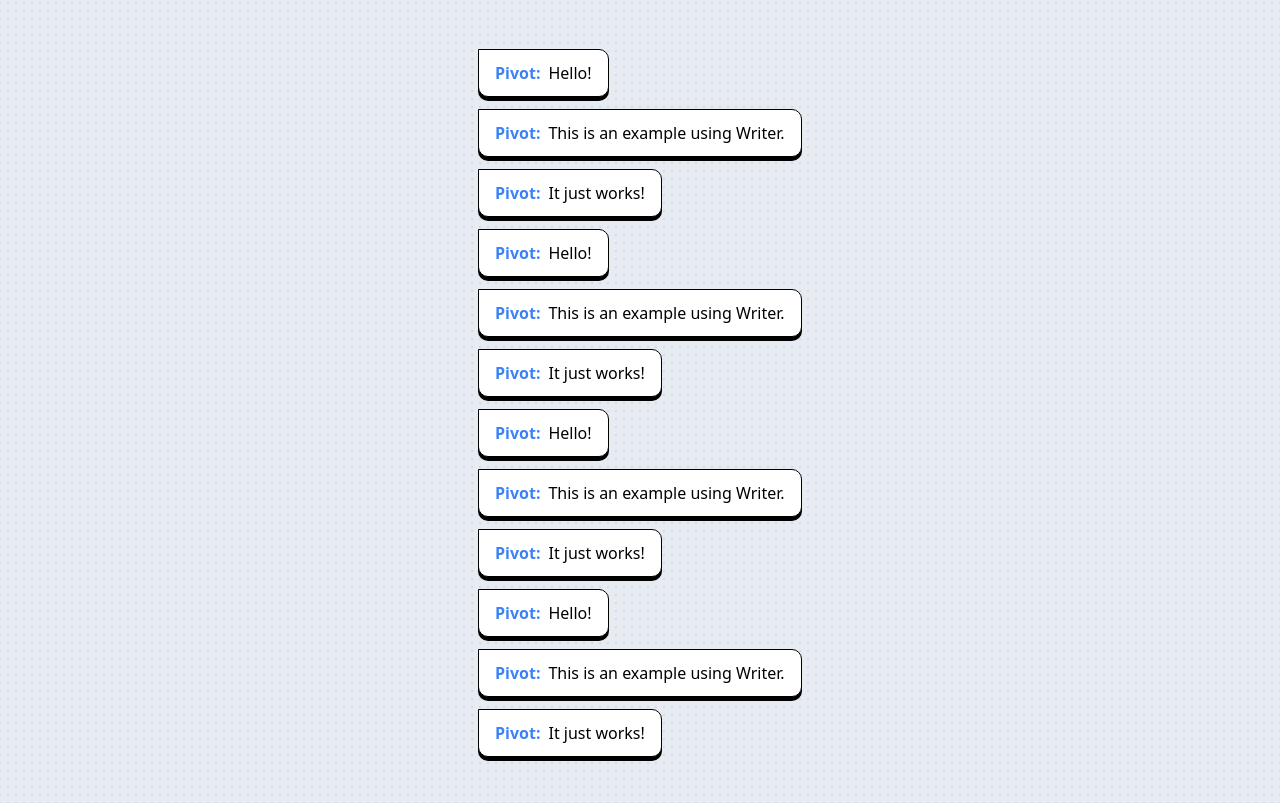
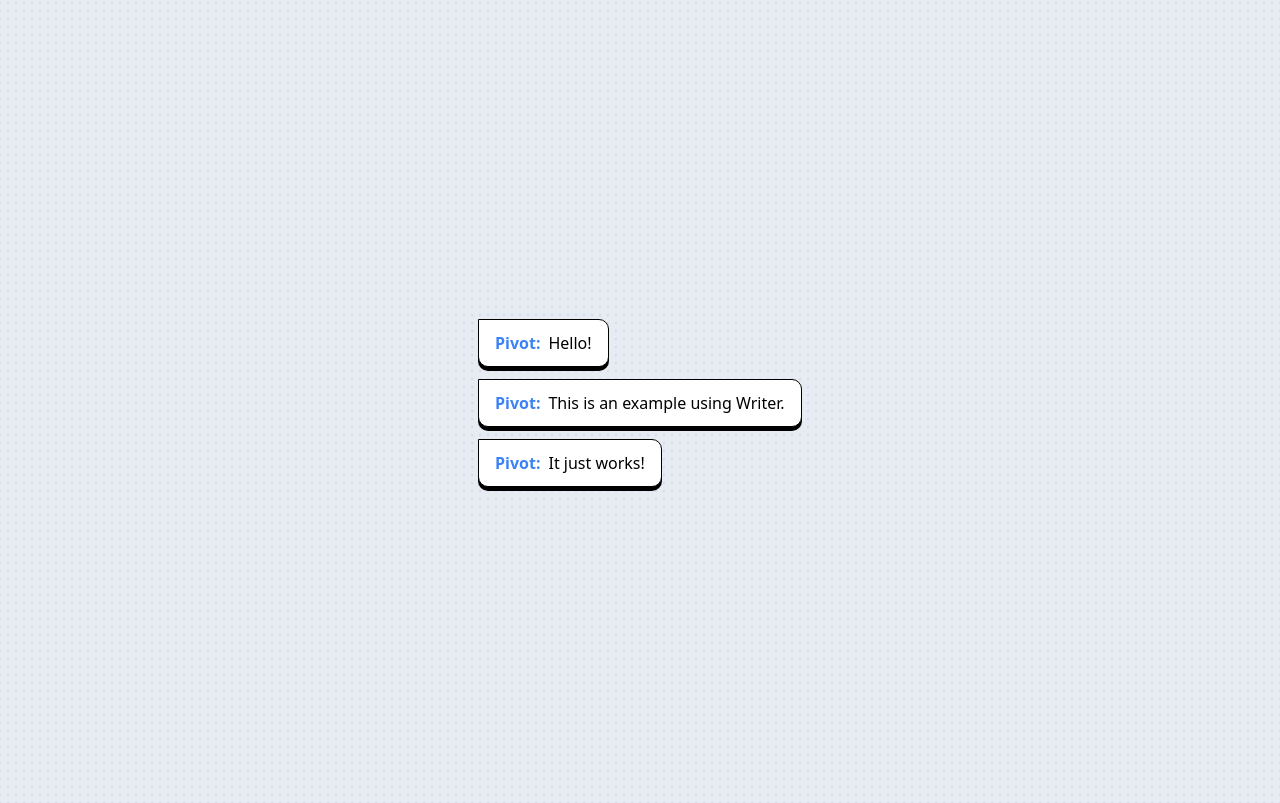
Before and after one commit to stnaoficial/pivot-lib, a website: page public/index.html in a window 1280 px wide. Shown: the part 797-1600 px from the top of the page. Drawn offline with Linux system fonts and the light colour scheme; files that its build step writes are made by us from their sources.

Commit message:
Core update

```diff
--- a/public/index.html
+++ b/public/index.html
@@ -28,42 +28,6 @@
                 data-message="It just works!"
                 data-onloadclass="loaded"
             ></pivot-writer>
-            <pivot-writer
-                data-message="Hello!"
-                data-onloadclass="loaded"
-            ></pivot-writer>
-            <pivot-writer
-                data-message="This is an example using Writer."
-                data-onloadclass="loaded"
-            ></pivot-writer>
-            <pivot-writer
-                data-message="It just works!"
-                data-onloadclass="loaded"
-            ></pivot-writer>
-            <pivot-writer
-                data-message="Hello!"
-                data-onloadclass="loaded"
-            ></pivot-writer>
-            <pivot-writer
-                data-message="This is an example using Writer."
-                data-onloadclass="loaded"
-            ></pivot-writer>
-            <pivot-writer
-                data-message="It just works!"
-                data-onloadclass="loaded"
-            ></pivot-writer>
-            <pivot-writer
-                data-message="Hello!"
-                data-onloadclass="loaded"
-            ></pivot-writer>
-            <pivot-writer
-                data-message="This is an example using Writer."
-                data-onloadclass="loaded"
-            ></pivot-writer>
-            <pivot-writer
-                data-message="It just works!"
-                data-onloadclass="loaded"
-            ></pivot-writer>
         </div>
     </section>
     <script src="js/pivot.js"></script>
--- a/src/assets/js/pivot-lib.js
+++ b/src/assets/js/pivot-lib.js
@@ -1,5 +1,5 @@
 "use strict";
-new class Writer extends Pivot {
+new class Writer extends PivotCore.Pivot {
     constructor() {
         super();
         this.data = {
@@ -15,28 +15,27 @@
         let interval = parseInt(this.data.interval.toString());
         let timeout = parseInt(this.data.timeout.toString());
         let onloadclass = this.data.onloadclass;
-        let alreadyInitialized = false;
-        init();
-        window.addEventListener("scroll", () => { init(); }, true);
-        function init() {
-            if (!alreadyInitialized && inViewport(target)) {
-                alreadyInitialized = true;
-                if (!isNull(timeout)) {
-                    setTimeout(() => { startTyping(); }, timeout);
-                }
-                else {
-                    startTyping();
-                }
+        let oldTargetInnerHTML = target.innerHTML;
+        inViewport(target).then(() => {
+            if (!isNull(timeout)) {
+                setTimeout(() => { startTyping(); }, timeout);
             }
-        }
+            else {
+                startTyping();
+            }
+        });
         function startTyping() {
-            if (!isNull(onloadclass))
+            if (!isNull(onloadclass)) {
                 target.classList.add(onloadclass);
+            }
+            target.innerHTML = "";
             setCounter((newValue) => {
                 if (message[newValue] !== undefined) {
                     target.innerHTML += message[newValue];
                 }
-            }, 0, message.length, interval);
+            }, 0, message.length, interval).then(() => {
+                target.innerHTML += oldTargetInnerHTML;
+            });
         }
     }
 };
--- a/src/assets/js/pivot.js
+++ b/src/assets/js/pivot.js
@@ -1,50 +1,26 @@
 "use strict";
 const nullValues = ["", 0, null];
-function isEmpty(arg) {
-    return (arg === undefined) ? true : false;
-}
 function isNull(arg) {
     return (nullValues.indexOf(arg) !== -1) ? true : false;
 }
-// function preventTo(arg: any, type: string): boolean {
-//     try {
-//         if (!isEmpty(arg) && typeof arg === type) throw `The argument cannot be ${type}. Getting "${arg}" with type "${typeof arg}"`;
-//         return true;
-//     } catch(e) {
-//         console.error(e);
-//         return false;
-//     }
-// }
-// function restrictTo(arg: any, type: string, notNull: boolean = false): boolean {
-//     try {
-//         if (!isEmpty(arg) && isNull(arg) && notNull === true) throw `The argument cannot be ${typeof arg}`;
-//         if (!isEmpty(arg) && typeof arg !== type) throw `The argument type must be a ${type}. Getting "${arg}" with type "${typeof arg}"`;
-//         return true;
-//     } catch(e) {
-//         console.error(e);
-//         return false;
-//     }
-// }
 function iterate(callback, args) {
     try {
         if (args === undefined)
-            throw `The arguments cannot be ${typeof args}`;
+            throw `The iterate arguments cannot be ${typeof args}`;
         if (callback === undefined)
-            throw `The callback cannot be ${typeof callback}`;
-        Object.entries(args).map(([argName, argValue]) => {
-            if (typeof argValue === "object") {
+            throw `The iterate callback cannot be ${typeof callback}`;
+        Object.entries(args).map(([argName, argValue]) => { if (typeof argValue === "object") {
             iterate(callback, argValue);
         }
         else {
             callback(argName, argValue);
-            }
-        });
+        } });
     }
     catch (e) {
         console.error(e);
     }
 }
-function merge(args, newArgs) {
+function overwrite(args, newArgs) {
     try {
         if (args !== undefined
             && newArgs !== undefined) {
@@ -61,19 +37,39 @@
     }
 }
 function setCounter(callback, intialValue, lastValue, interval) {
-    const intervalId = setInterval(() => { callback(intialValue); intialValue++; if (intialValue >= lastValue)
-        clearInterval(intervalId); }, interval);
+    return new Promise((resolve, reject) => {
+        const intervalId = setInterval(() => {
+            callback(intialValue);
+            intialValue++;
+            if (intialValue >= lastValue) {
+                resolve("complete");
+                clearInterval(intervalId);
+            }
+        }, interval);
+    });
 }
 function inViewport(el) {
+    if (el instanceof HTMLElement === false)
+        throw `Cannot use ${el}. ${el} are not of type HTMLElement`;
+    return new Promise((resolve, reject) => {
+        check();
+        window.addEventListener("scroll", () => { check(); });
+        function check() {
             const rect = el.getBoundingClientRect();
-    return (rect.top >= 0
+            if (rect.top >= 0
                 && rect.left >= 0
                 && rect.bottom <= (window.innerHeight || document.documentElement.clientHeight)
-        && rect.right <= (window.innerWidth || document.documentElement.clientWidth));
+                && rect.right <= (window.innerWidth || document.documentElement.clientWidth)) {
+                resolve(true);
+            }
+        }
+    });
 }
 function pascalCaseToKebabCase(pascalCase) {
     return pascalCase.replace(/([a-z0–9])([A-Z])/g, "$1-$2").toLowerCase();
 }
+var PivotCore;
+(function (PivotCore) {
     class Pivot {
         constructor(data) {
             this.name = "Pivot";
@@ -81,17 +77,24 @@
                 this.init(data);
         }
         init(data) {
-        const childConstructor = this.constructor;
-        const tagName = pascalCaseToKebabCase(this.name) + "-" + pascalCaseToKebabCase(childConstructor.name);
+            const pivot = this.constructor.prototype;
+            const tagNamePrefix = pascalCaseToKebabCase(this.name);
+            const tagNameSufix = pascalCaseToKebabCase(pivot.constructor.name);
+            const tagName = `${tagNamePrefix}-${tagNameSufix}`;
             customElements.define(tagName, class extends HTMLElement {
                 constructor() { super(); }
                 connectedCallback() {
                     if (data === undefined)
                         return;
-                childConstructor.prototype.whenDefined.apply({ data: merge(childConstructor.prototype.dataWillBeDefined({ ...data }), this.dataset) }, [this]);
+                    customElements.whenDefined(tagName).then(() => {
+                        // Overwrites data property to whenDefined method
+                        pivot.whenDefined.apply({ data: overwrite(pivot.dataWillBeDefined({ ...data }), this.dataset) }, [this]);
+                    });
                 }
             });
         }
         dataWillBeDefined(data) { return data; }
         whenDefined(target) { }
     }
+    PivotCore.Pivot = Pivot;
+})(PivotCore || (PivotCore = {}));
```
Also changed, not shown: src/assets/ts/pivot-lib.ts (+18 -18 lines), src/assets/ts/pivot.ts (+41 -45 lines). Lines whose indentation alone changed are shown as unchanged.
